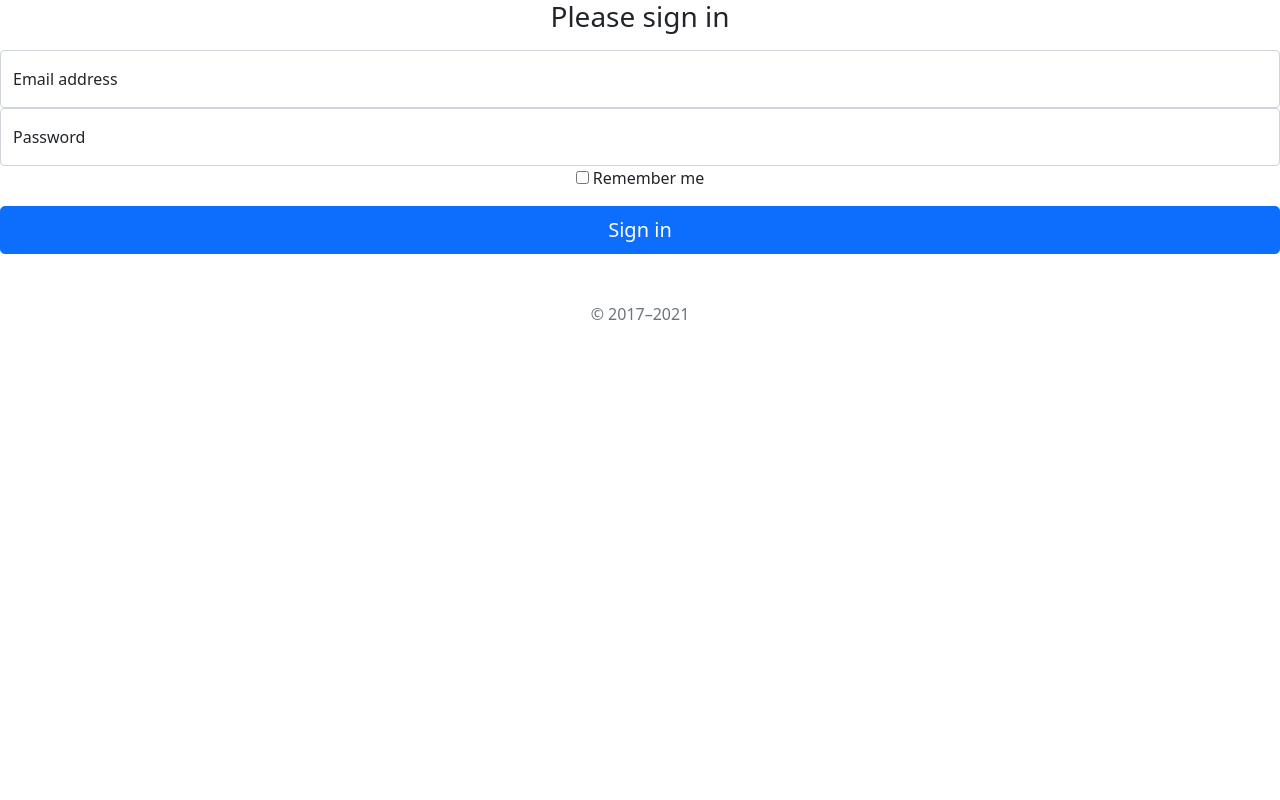
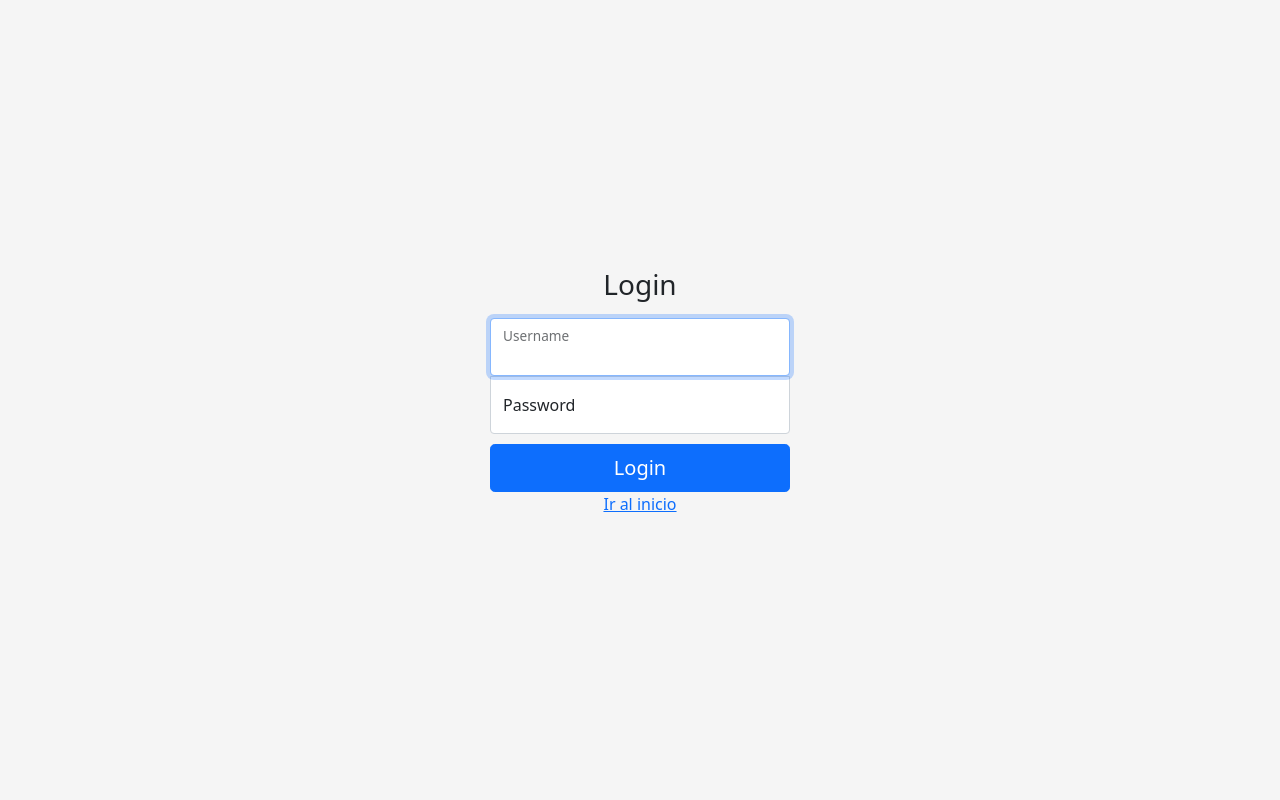
Before and after one commit to ezegmez/infor_market, a Django app: template Market/templates/login.html in a window 1280 px wide. Run offline with Django 3.2, Linux system fonts and the light colour scheme; the template is opened without the code that fills it, so the values that code supplies are empty.

Commit message:
pagina de login

```diff
--- a/Market/Market/urls.py
+++ b/Market/Market/urls.py
@@ -1,7 +1,9 @@
+from os import name
 from django.contrib import admin
 from django.urls import path
 from . import views
 urlpatterns = [
     path('admin/', admin.site.urls),
-    path('inicio/', views.inicio)
+    path('inicio/', views.inicio, name="inicio"),
+    path('login/', views.login)
 ]
--- a/Market/Market/views.py
+++ b/Market/Market/views.py
@@ -18,3 +18,7 @@ def inicio(request):
         "productos": productos
     }
     return render(request, "inicio.html", context)
+
+def login(request):
+    print(request.POST.get("username"))
+    return render(request, "login.html")
--- /dev/null
+++ b/Market/static/css/login.css
@@ -0,0 +1,39 @@
+html,
+body {
+  height: 100%;
+}
+
+body {
+  display: flex;
+  align-items: center;
+  padding-top: 40px;
+  padding-bottom: 40px;
+  background-color: #f5f5f5;
+}
+
+.form-signin {
+  width: 100%;
+  max-width: 330px;
+  padding: 15px;
+  margin: auto;
+}
+
+.form-signin .checkbox {
+  font-weight: 400;
+}
+
+.form-signin .form-floating:focus-within {
+  z-index: 2;
+}
+
+.form-signin input[type="email"] {
+  margin-bottom: -1px;
+  border-bottom-right-radius: 0;
+  border-bottom-left-radius: 0;
+}
+
+.form-signin input[type="password"] {
+  margin-bottom: 10px;
+  border-top-left-radius: 0;
+  border-top-right-radius: 0;
+}
--- a/Market/templates/login.html
+++ b/Market/templates/login.html
@@ -1,3 +1,5 @@
+{% load static %}
+
 <html lang="en">
     <head>
         <meta charset="utf-8">
@@ -9,33 +11,8 @@
 
         <link href="https://cdn.jsdelivr.net/npm/bootstrap@5.1.3/dist/css/bootstrap.min.css" rel="stylesheet" integrity="sha384-1BmE4kWBq78iYhFldvKuhfTAU6auU8tT94WrHftjDbrCEXSU1oBoqyl2QvZ6jIW3" crossorigin="anonymous">
 
-        <!-- Favicons
-        <link rel="apple-touch-icon" href="/docs/5.1/assets/img/favicons/apple-touch-icon.png" sizes="180x180">
-        <link rel="icon" href="/docs/5.1/assets/img/favicons/favicon-32x32.png" sizes="32x32" type="image/png">
-        <link rel="icon" href="/docs/5.1/assets/img/favicons/favicon-16x16.png" sizes="16x16" type="image/png">
-        <link rel="manifest" href="/docs/5.1/assets/img/favicons/manifest.json">
-        <link rel="mask-icon" href="/docs/5.1/assets/img/favicons/safari-pinned-tab.svg" color="#7952b3">
-        <link rel="icon" href="/docs/5.1/assets/img/favicons/favicon.ico">
-        <meta name="theme-color" content="#7952b3">
-
-        <style>
-        .bd-placeholder-img {
-            font-size: 1.125rem;
-            text-anchor: middle;
-            -webkit-user-select: none;
-            -moz-user-select: none;
-            user-select: none;
-        }
-
-        @media (min-width: 768px) {
-            .bd-placeholder-img-lg {
-            font-size: 3.5rem;
-            }
-        }
-        </style> -->
-
         <!-- Custom styles for this template -->
-        <link href="signin.css" rel="stylesheet">
+        <link href="{% static 'css/login.css' %}" rel="stylesheet">
 
     </head>
 
@@ -43,26 +20,20 @@
 
         <main class="form-signin">
 
-        <form>
+        <form method="POST">{% csrf_token %}
             <!-- <img class="mb-4" src="/docs/5.1/assets/brand/bootstrap-logo.svg" alt="" width="72" height="57"> -->
-            <h1 class="h3 mb-3 fw-normal">Please sign in</h1>
+            <h1 class="h3 mb-3 fw-normal">Login</h1>
 
             <div class="form-floating">
-                <input type="email" class="form-control" id="floatingInput" placeholder="name@example.com">
-                <label for="floatingInput">Email address</label>
+                <input type="text" class="form-control" id="inputUsername" placeholder="Ingrese nombre de usuario" required="" autofocus="" name="username">
+                <label for="inputUsername">Username</label>
             </div>
             <div class="form-floating">
-                <input type="password" class="form-control" id="floatingPassword" placeholder="Password">
+                <input type="password" class="form-control" id="floatingPassword" placeholder="Password" required="" name="password">
                 <label for="floatingPassword">Password</label>
             </div>
-
-            <div class="checkbox mb-3">
-                <label>
-                    <input type="checkbox" value="remember-me"> Remember me
-                </label>
-            </div>
-            <button class="w-100 btn btn-lg btn-primary" type="submit">Sign in</button>
-            <p class="mt-5 mb-3 text-muted">© 2017–2021</p>
+            <button class="w-100 btn btn-lg btn-primary" type="submit">Login</button>
+            <a href="{% url 'inicio' %}">Ir al inicio</a>
         </form>
 
         </main>
```
Also changed, not shown: Market/Market/settings.py (+5 -42 lines).
